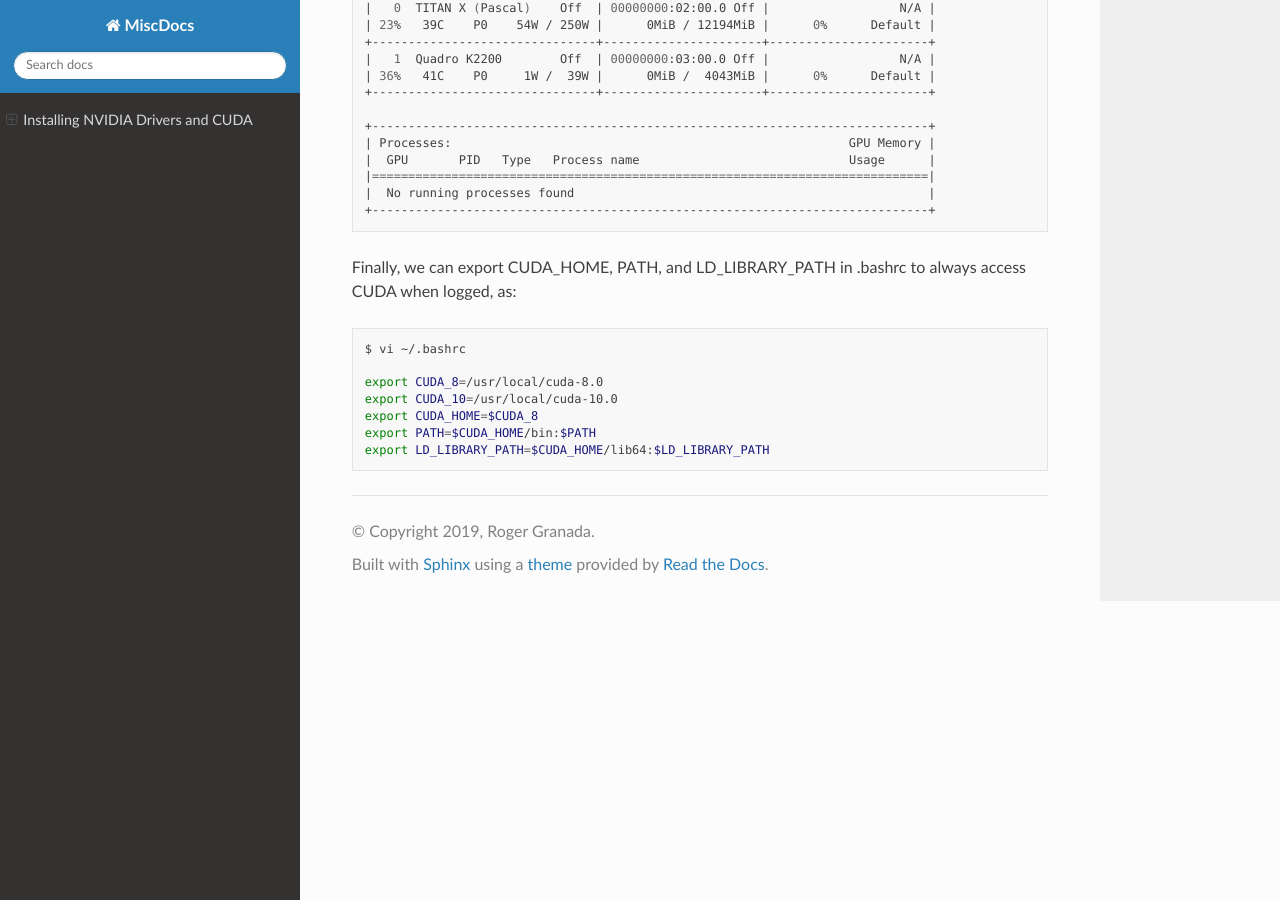
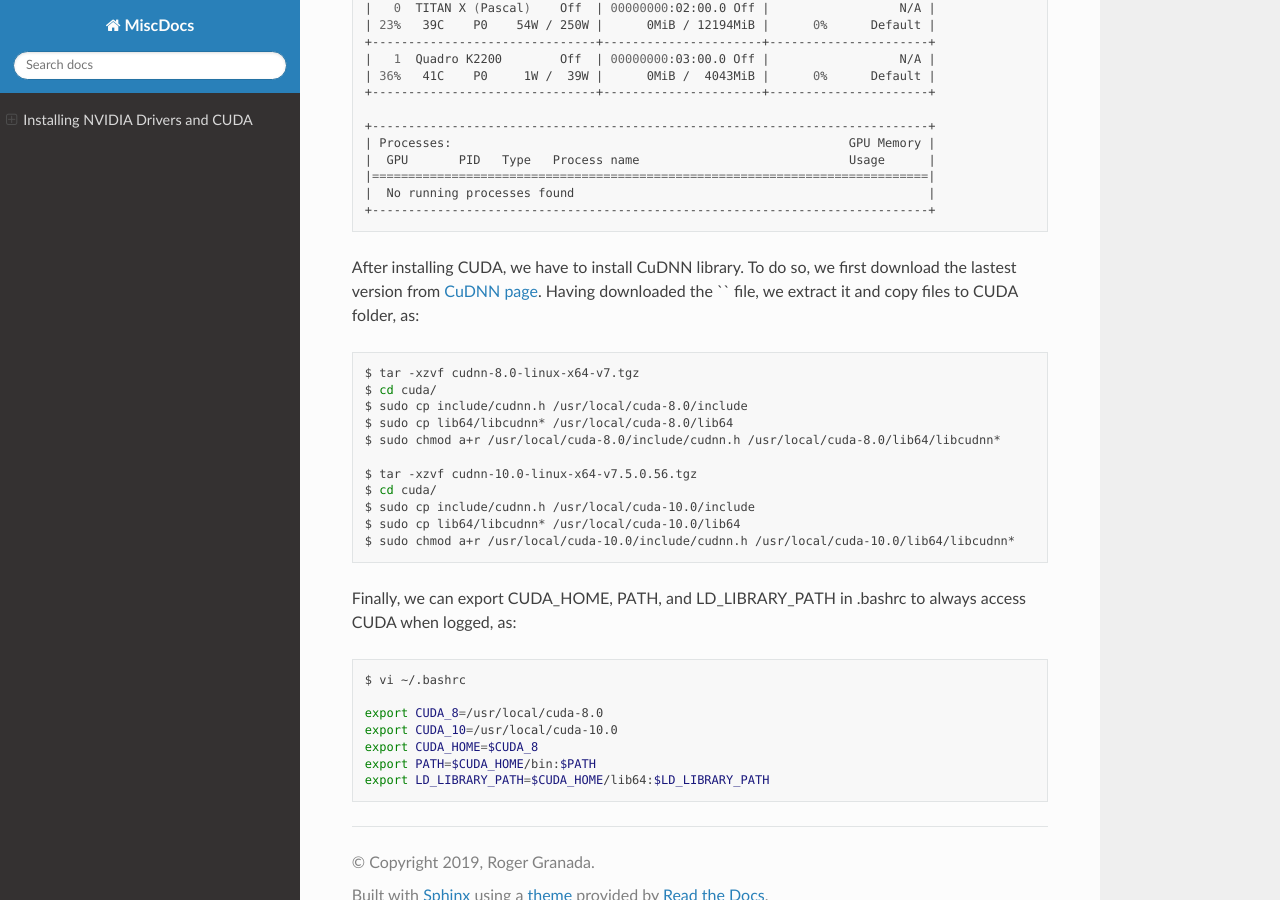
Before and after one commit to rogergranada/MiscDoc, a Sphinx documentation site: the page built from source/server/nvidia-install.rst, in a window 1280 px wide and 900 px high, scrolled down 3525 px. Built offline with Sphinx 7.4.7 and the Read the Docs theme 2.0.0, drawn with Linux system fonts in a browser that asks for light colours; pages that are not in the unit, such as notebooks, are missing from menus.

Commit message:
Added CuDNN install

```diff
--- a/source/server/nvidia-install.rst
+++ b/source/server/nvidia-install.rst
@@ -192,6 +192,23 @@ Thus, CUDA version 8.0 is installed into `/usr/local/cuda-8.0` and the link of `
     |  No running processes found                                                 |
     +-----------------------------------------------------------------------------+
 
+
+After installing CUDA, we have to install CuDNN library. To do so, we first download the lastest version from `CuDNN page <https://developer.nvidia.com/cudnn>`_. Having downloaded the `` file, we extract it and copy files to CUDA folder, as:
+
+.. code-block:: bash
+
+    $ tar -xzvf cudnn-8.0-linux-x64-v7.tgz
+    $ cd cuda/
+    $ sudo cp include/cudnn.h /usr/local/cuda-8.0/include
+    $ sudo cp lib64/libcudnn* /usr/local/cuda-8.0/lib64
+    $ sudo chmod a+r /usr/local/cuda-8.0/include/cudnn.h /usr/local/cuda-8.0/lib64/libcudnn*
+
+    $ tar -xzvf cudnn-10.0-linux-x64-v7.5.0.56.tgz
+    $ cd cuda/
+    $ sudo cp include/cudnn.h /usr/local/cuda-10.0/include
+    $ sudo cp lib64/libcudnn* /usr/local/cuda-10.0/lib64
+    $ sudo chmod a+r /usr/local/cuda-10.0/include/cudnn.h /usr/local/cuda-10.0/lib64/libcudnn*
+
 Finally, we can export CUDA_HOME, PATH, and LD_LIBRARY_PATH in .bashrc to always access CUDA when logged, as:
 
 .. code-block:: bash
```
